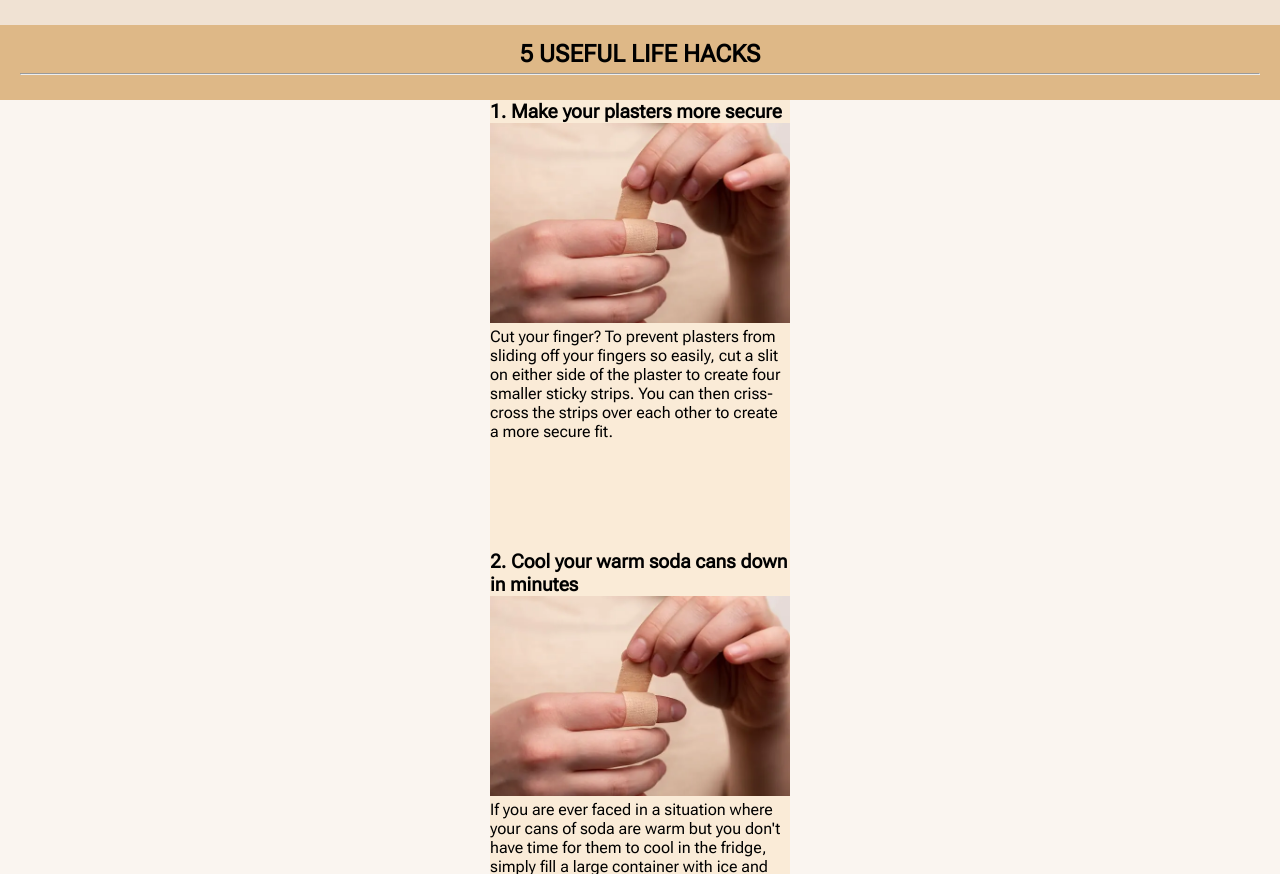
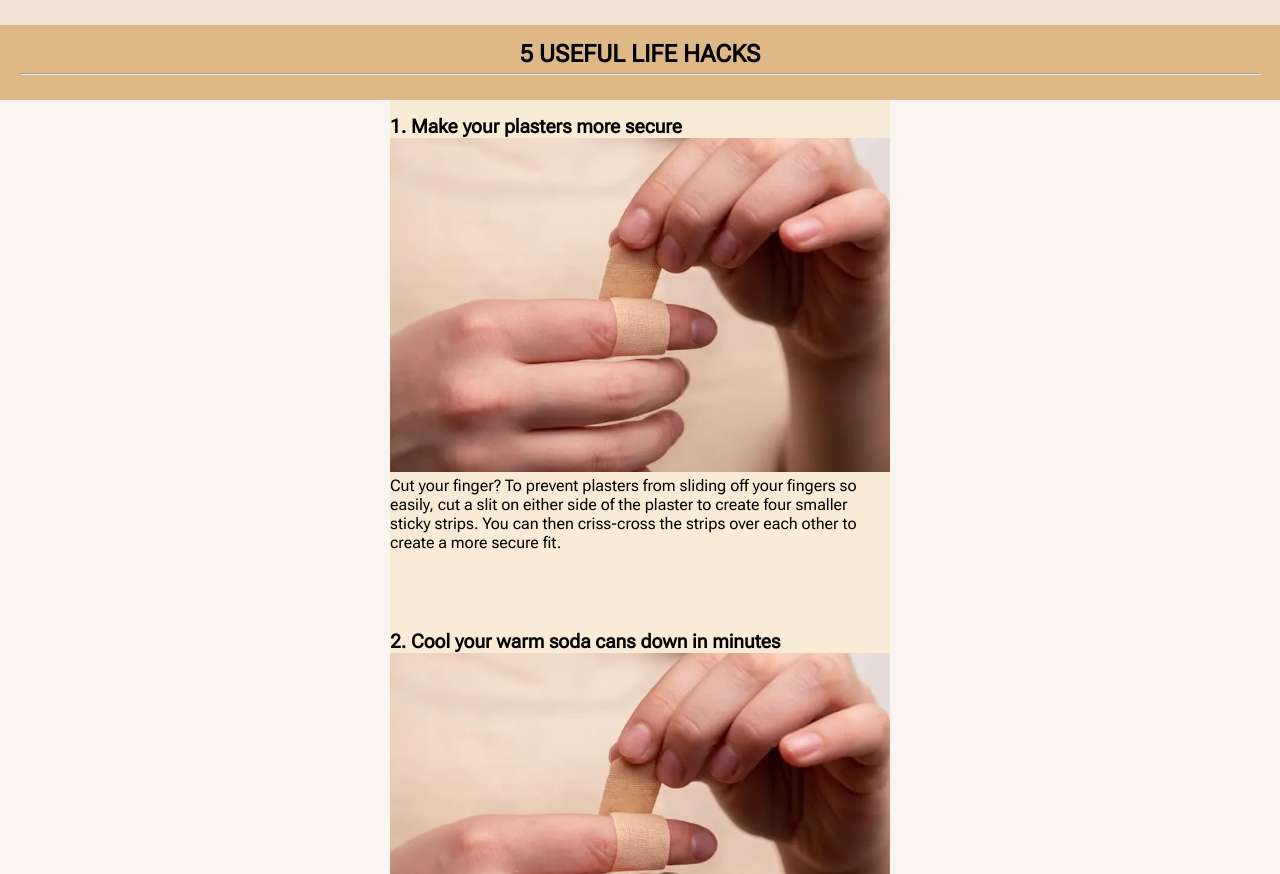
Before and after one commit to alishafazal/life-hacks-project-1, a plain HTML site: page hacks.html in a window 1280 px wide. Shown: the part 78-952 px from the top of the page. Drawn offline with Linux system fonts and the light colour scheme.

Commit message:
Make hacks.html page responsive for devices with a screen size of 600px and over

```diff
--- a/assets/css/style.css
+++ b/assets/css/style.css
@@ -102,18 +102,19 @@ header {
 
 .hacks-main-container {
     height: 450px;
-    width: 300px;
+    width: 280px;
     background-color: antiquewhite;
     display: flex;
     align-self: center;
+    padding-top: 15px;
 }
 
 .hack-text {
     font-size: 1.2em;
 }
 
-img {
-    width: 300px;
+.hack-image {
+    width: 280px;
 }
 
 hr {
@@ -158,6 +159,15 @@ footer {
     #social-media-icons li {
         font-size: 25px;
     }
+
+    .hacks-main-container {
+        width: 500px;
+        height: 500px;
+    }
+
+    .hack-image {
+        width: 500px;
+    }
 }
 
 /*Media query for devices with a screen size of 768px and up*/
--- a/hacks.html
+++ b/hacks.html
@@ -31,7 +31,7 @@
     <section class="hacks-main-container">
         <div id="hack-one">
             <p class="hack-text"><strong>1. Make your plasters more secure</strong></p>
-            <img src="assets/images/plaster.webp" alt="Person applying a plaster to their finger">
+            <img class="hack-image" src="assets/images/plaster.webp" alt="Person applying a plaster to their finger">
             <p>
                 Cut your finger? To prevent plasters from sliding off your fingers so easily, cut a
                 slit on either side of the plaster to create four smaller sticky strips. You
@@ -42,7 +42,7 @@
     <section class="hacks-main-container">
         <div>
             <p class="hack-text"><strong>2. Cool your warm soda cans down in minutes</strong></p>
-            <img src="assets/images/plaster.webp" alt="Person applying a plaster to their finger">
+            <img class="hack-image" src="assets/images/plaster.webp" alt="Person applying a plaster to their finger">
             <p>
                 If you are ever faced in a situation where your cans of soda are warm but you don't have
                 time for them to cool in the fridge, simply fill a large container with ice and water and
@@ -55,7 +55,7 @@
     <section class="hacks-main-container">
         <div>
             <p class="hack-text"><strong>3. Transport heavy items using a suitcase</strong></p>
-            <img src="assets/images/plaster.webp" alt="Person applying a plaster to their finger">
+            <img class="hack-image" src="assets/images/plaster.webp" alt="Person applying a plaster to their finger">
             <p>
                 If you ever find yourself moving heavy items such as books and boxes don't cut it, use
                 a suitcase. Simply place your heavy items within a suitcase and you will be able to transport
@@ -66,7 +66,7 @@
     <section class="hacks-main-container">
         <div>
             <p class="hack-text"><strong>4. Get those hard to clean oil stains out of your tuppaware</strong></p>
-            <img src="assets/images/plaster.webp" alt="Person applying a plaster to their finger">
+            <img class="hack-image" src="assets/images/plaster.webp" alt="Person applying a plaster to their finger">
             <p>
                 To make washing oily tuppaware easy, place hot water, washing up liquid and a piece of
                 tissue in your oil stained tuppaware box and seal the container with the lid.
@@ -77,7 +77,7 @@
     <section class="hacks-main-container">
         <div>
             <p class="hack-text"><strong>5. Remove chewing gum using an ice pack</strong></p>
-            <img src="assets/images/plaster.webp" alt="Person applying a plaster to their finger">
+            <img class="hack-image" src="assets/images/plaster.webp" alt="Person applying a plaster to their finger">
             <p>
                 Got chewing gum stuck in your hair or in the carpet? Don't worry! Simply put
                 some ice cubes in a resealable bag and place on the the piece of stuck chewing
@@ -89,7 +89,7 @@
     <section class="hacks-main-container">
         <div>
             <p class="hack-text"><strong>6. Use coffee ice cubes in your iced coffee</strong></p>
-            <img src="assets/images/plaster.webp" alt="Person applying a plaster to their finger">
+            <img class="hack-image" src="assets/images/plaster.webp" alt="Person applying a plaster to their finger">
             <p>
                 If you dont want your iced coffees to get watered down by ice cubes made from
                 water, then use ice cubes made from coffee! Fill your ice cube tray with coffee
```
